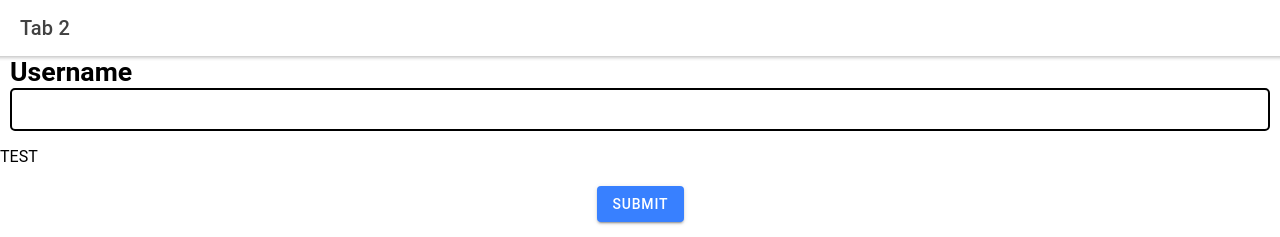
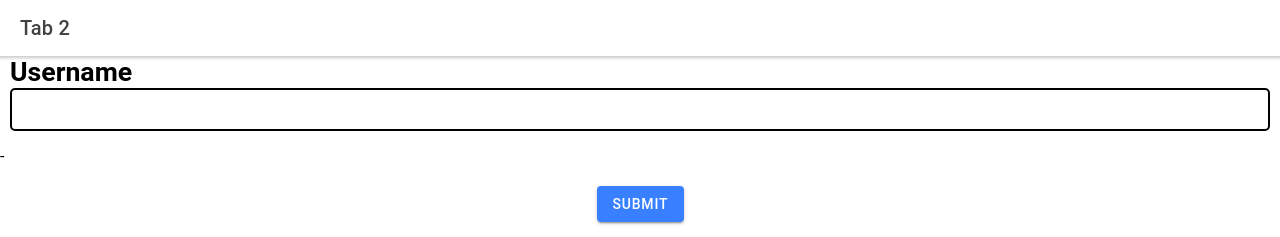
Before and after one commit to jdsmith104/MoodTracker, a React (Create React App) app in the folder App/: page /tab2 in a window 1280 px wide. Shown: the top 237 px of the page. Built offline with nearby package versions, Linux system fonts and the light colour scheme.

Commit message:
Implemented Chart component

```diff
--- /dev/null
+++ b/App/src/components/Chart.tsx
@@ -0,0 +1,14 @@
+import './Chart.css';
+
+interface ContainerProps {
+    userId: string;
+}
+
+const Chart: React.FC<ContainerProps> = ({ userId: userId }) => {
+
+    return (
+        <p>{userId}</p>
+    );
+};
+
+export default Chart;
--- a/App/src/pages/Tab2.tsx
+++ b/App/src/pages/Tab2.tsx
@@ -3,7 +3,7 @@ import { useState, useEffect } from "react";
 import ExploreContainer from '../components/ExploreContainer';
 import UserId from '../components/UserId';
 import SubmitButton from '../components/SubmitButton';
-import InteractArea from '../components/InteractArea'
+import Chart from '../components/Chart';
 import './Tab2.css';
 
 const Tab2: React.FC = () => {
@@ -35,7 +35,7 @@ const Tab2: React.FC = () => {
           </IonToolbar>
         </IonHeader>
         <UserId setUserId={setUserId} userId={userId}></UserId>
-        <p>TEST</p>
+        <Chart userId={userId}></Chart>
         <div className="buttonArea">
           <SubmitButton submit={refresh}></SubmitButton>
         </div>
```
Also changed, not shown: App/src/components/Chart.css (added).
